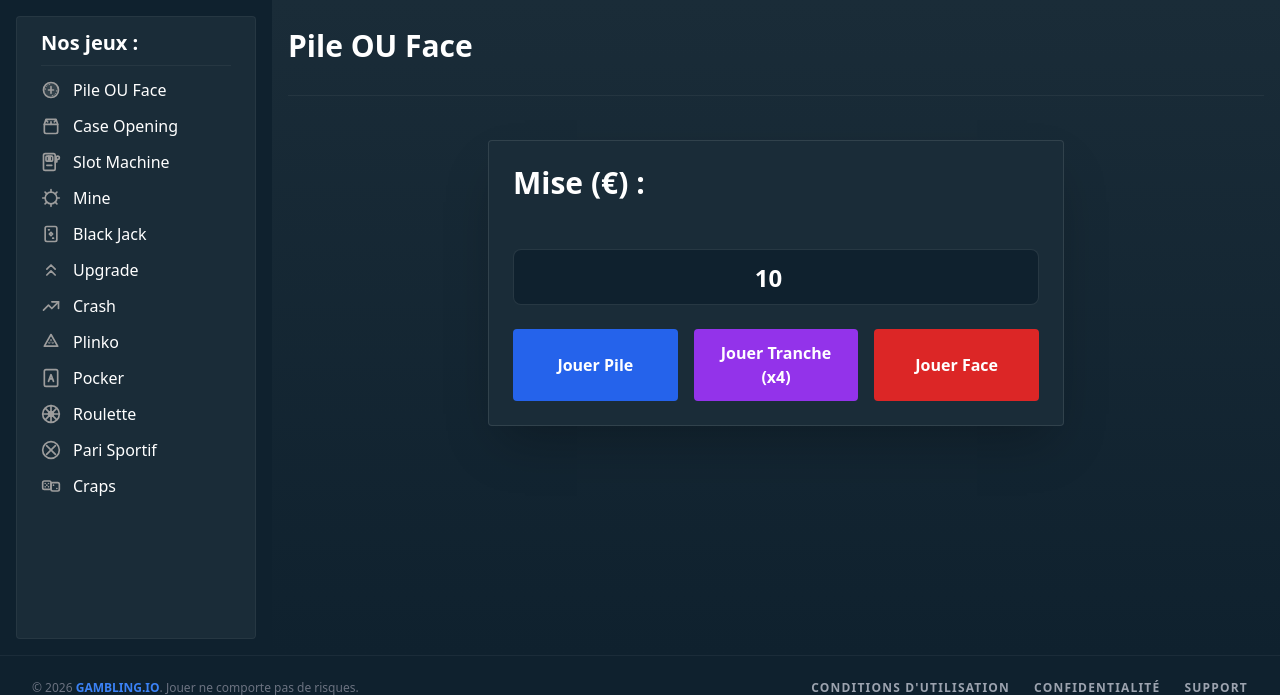
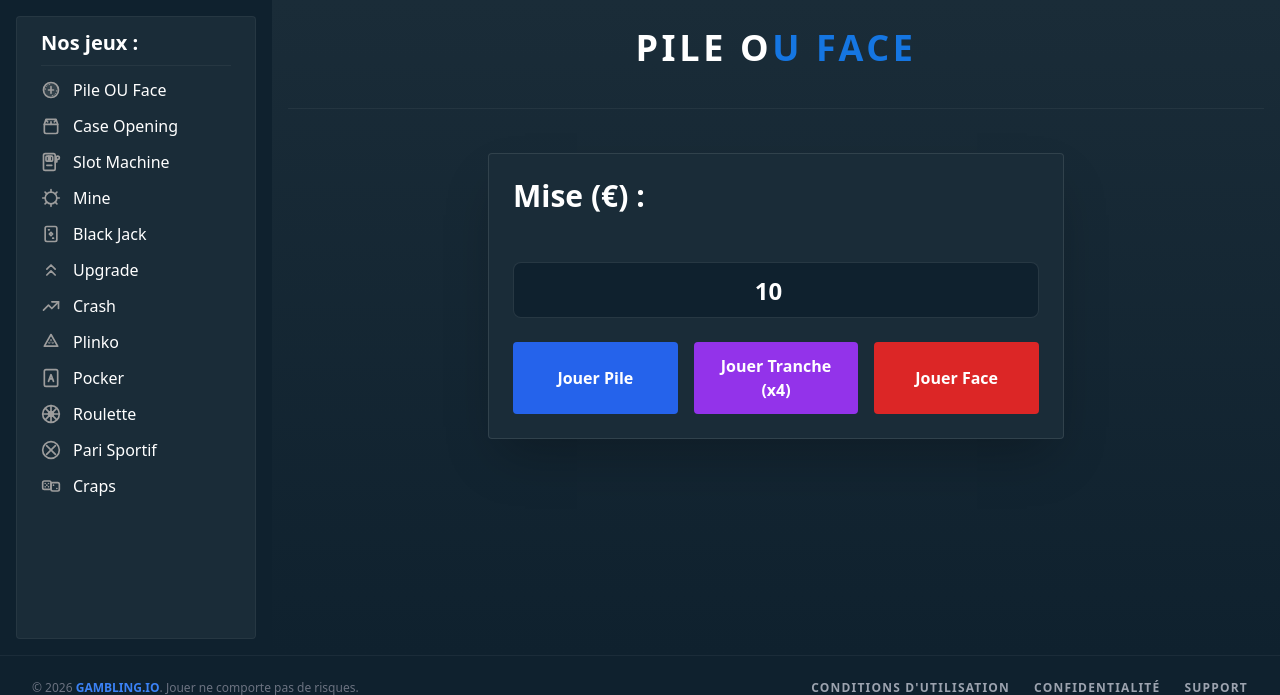
Before and after one commit to jmebbBGF43/GamblingWebL2S4, a PHP site: template view/pages/game/pileOuFace.php in a window 1280 px wide. Shown: the part 80-775 px from the top of the page. Run offline with PHP 8.4, Linux system fonts and the light colour scheme; the template is opened without the code that fills it, so the values that code supplies are empty; some libraries are stand-ins or nearby versions.

```diff
--- a/view/pages/game/pileOuFace.php
+++ b/view/pages/game/pileOuFace.php
@@ -1,5 +1,5 @@
-<div class="flex w-full text-bold text-3xl font-bold h-20 border-b border-white/5 pt-3 mb-11">
-    Pile OU Face
+<div class="max-w-6xl mx-auto p-4 border-b border-white/5 pt-3 mb-11">
+    <h1 class="text-4xl font-black text-white text-center mb-6 uppercase tracking-widest">Pile o<span class="text-[#1576e2]">u Face</span></h1>
 </div>
 <div class="max-w-xl mx-auto p-6 bg-[#1a2c38] rounded border border-white/10 shadow-2xl text-[#9d9d9d]">
     <div class="flex flex-col gap-4">
```
